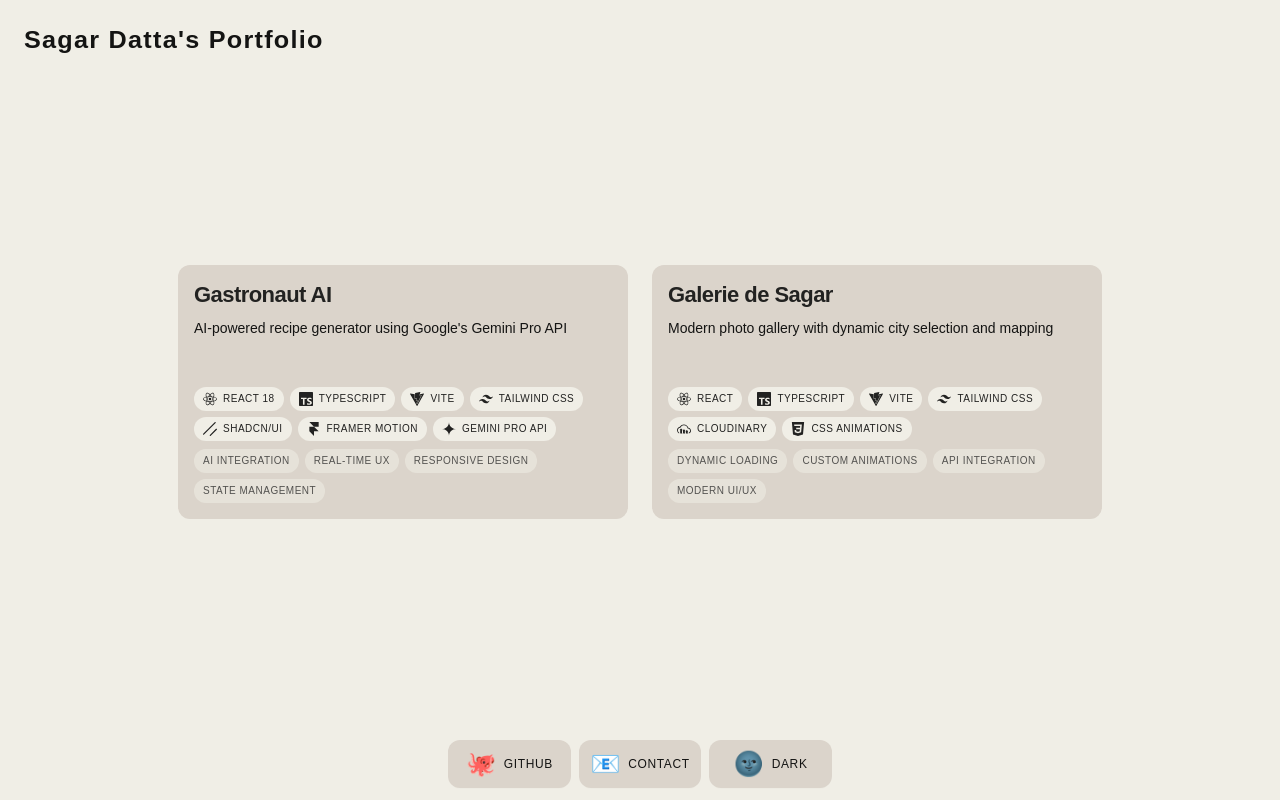
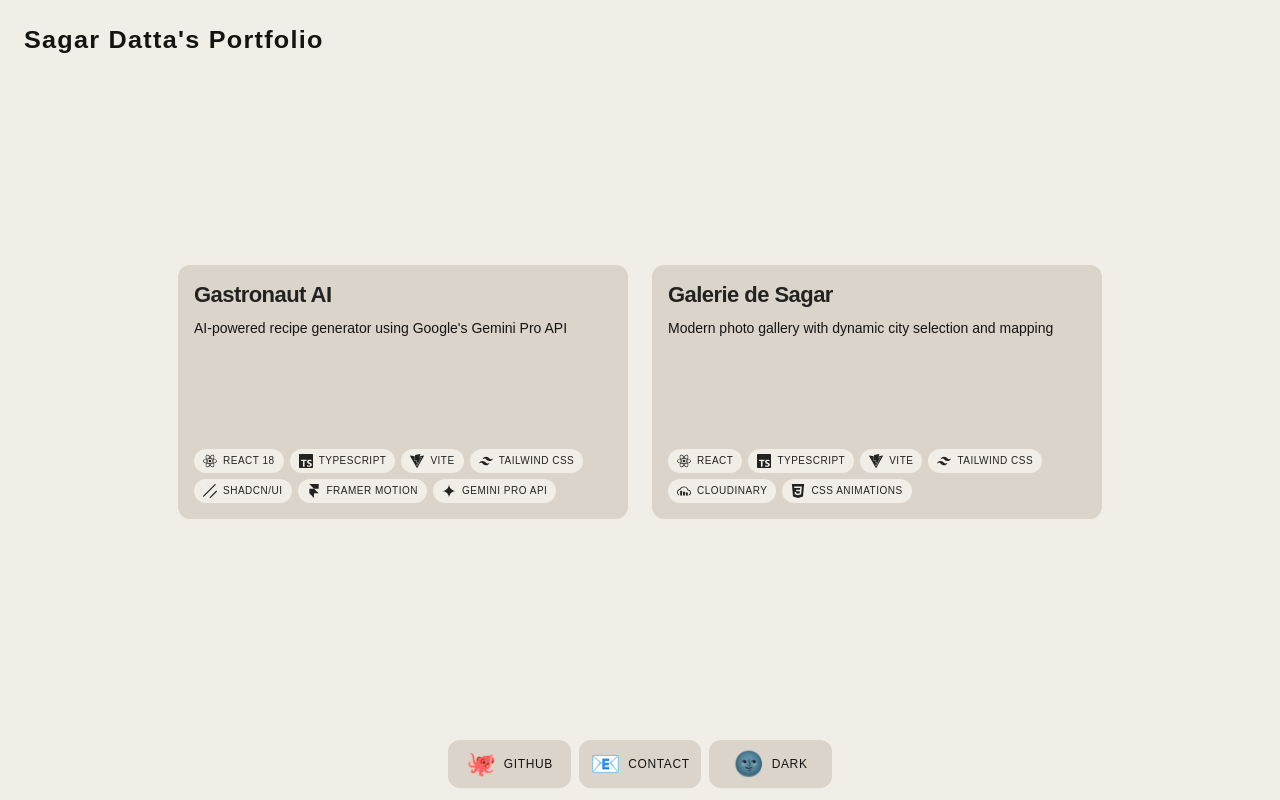
Before and after one commit to sagar-datta/portfolio, a Next.js app: page / in a window 1280 px wide. Built offline with nearby package versions, Linux system fonts and the light colour scheme.

Commit message:
refactor: Remove FeatureBubble component and related key features

```diff
--- a/src/components/atoms/FeatureBubble.tsx
+++ /dev/null
@@ -1,26 +0,0 @@
-"use client";
-
-interface IFeatureBubbleProps {
-  feature: string;
-  className?: string;
-}
-
-export const FeatureBubble = ({
-  feature,
-  className = "",
-}: IFeatureBubbleProps) => {
-  return (
-    <span
-      className={`
-        text-modern-clamp font-medium
-        px-[clamp(0.25rem,2cqi,0.75rem)]
-        py-[clamp(0.1rem,1cqi,0.375rem)]
-        rounded-full bg-primary/55 dark:bg-primary-dark/55
-        text-dark/75 dark:text-light/75
-        ${className}
-      `}
-    >
-      {feature}
-    </span>
-  );
-};
--- a/src/components/molecules/GridItem.tsx
+++ b/src/components/molecules/GridItem.tsx
@@ -5,7 +5,6 @@ import { ExternalLink } from "lucide-react";
 import { TechStackBubble } from "@/components/atoms/TechStackBubble";
 import { Tooltip } from "@/components/atoms/Tooltip";
 import { ResponsiveImage } from "@/components/atoms/ResponsiveImage";
-import { FeatureBubble } from "@/components/atoms/FeatureBubble";
 import { COLORS } from "@/utils/themeConstants";
 import { useExternalLink } from "@/hooks/useExternalLink";
 
@@ -17,7 +16,6 @@ export const GridItem = ({
   url,
   imagePath,
   techStack,
-  keyFeatures,
 }: GridItemProps) => {
   const { handleClick } = useExternalLink(url);
 
@@ -73,13 +71,6 @@ export const GridItem = ({
                   <TechStackBubble key={i} tech={tech} />
                 ))}
               </div>
-
-              {/* Key Features - only show when card width >= 450px */}
-              <div className="hidden @[450px]:flex flex-wrap gap-1.5">
-                {keyFeatures.map((feature: string, i: number) => (
-                  <FeatureBubble key={i} feature={feature} />
-                ))}
-              </div>
             </div>
 
             {/* Image that appears on hover */}
--- a/src/types/Portfolio.ts
+++ b/src/types/Portfolio.ts
@@ -1,10 +1,9 @@
 export interface IPortfolioItem {
   id: number;
   title: string;
+  description: string;
   url: string;
-  description: string;
+  imagePath: string;
   color: string;
-  imagePath: string;
   techStack: string[];
-  keyFeatures: string[];
 }
--- a/src/utils/constants.ts
+++ b/src/utils/constants.ts
@@ -17,12 +17,6 @@ export const GRID_ITEMS: IPortfolioItem[] = [
       "Framer Motion",
       "Gemini Pro API",
     ],
-    keyFeatures: [
-      "AI Integration",
-      "Real-time UX",
-      "Responsive Design",
-      "State Management",
-    ],
   },
   {
     id: 2,
@@ -39,11 +33,5 @@ export const GRID_ITEMS: IPortfolioItem[] = [
       "Cloudinary",
       "CSS Animations",
     ],
-    keyFeatures: [
-      "Dynamic Loading",
-      "Custom Animations",
-      "API Integration",
-      "Modern UI/UX",
-    ],
   },
 ];
```
